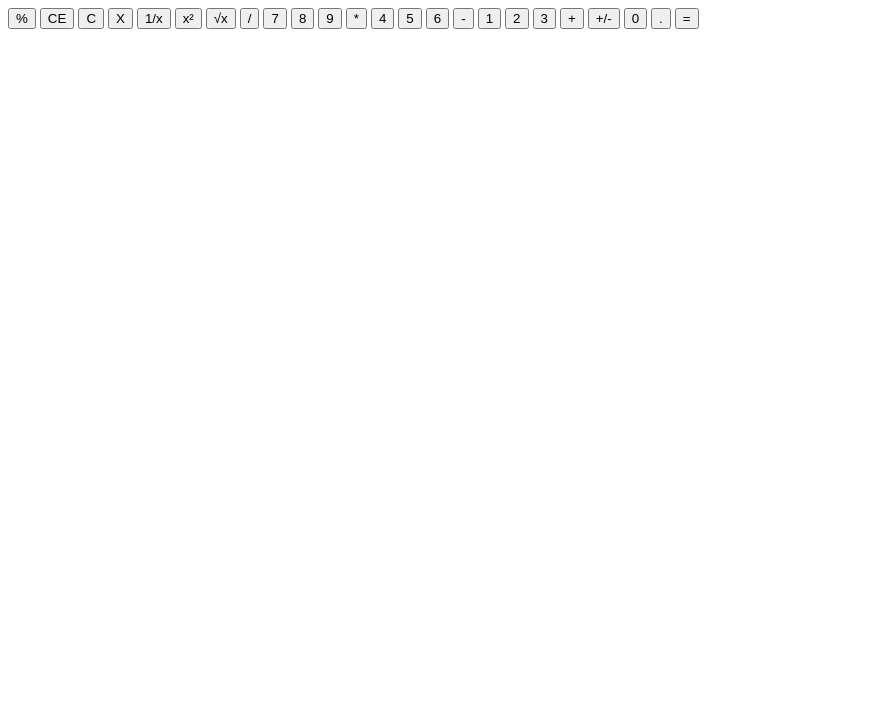
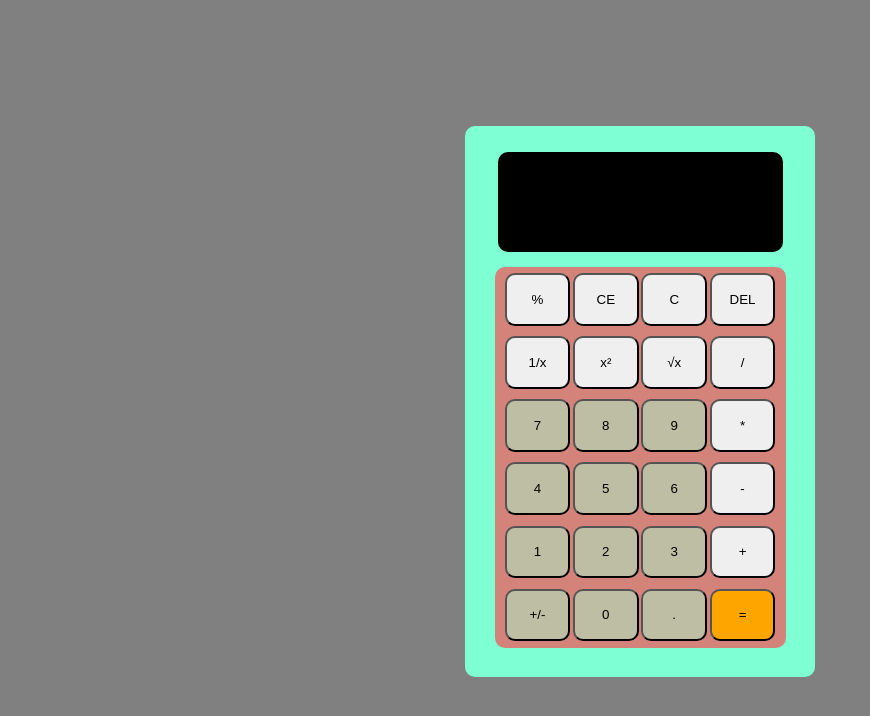
Before and after one commit to Darknab/calculator, a plain HTML site: page index.html in a window 1280 px wide. Shown: the whole page, without its empty margins (0-870 px from the left). Drawn offline with Linux system fonts and the light colour scheme.

Commit message:
added principal style to the page

```diff
--- a/index.html
+++ b/index.html
@@ -17,26 +17,26 @@
         <button id ="percent">%</button>
         <button id ="ce">CE</button>
         <button id ="clear">C</button>
-        <button id ="del">X</button>
+        <button id ="del">DEL</button>
         <button id ="inverse">1/x</button>
         <button id ="squared">x²</button>
         <button id ="root">√x</button>
         <button id ="divide">/</button>
-        <button id ="key7">7</button>
-        <button id ="key8">8</button>
-        <button id ="key9">9</button>
+        <button class = "numeric" id ="key7">7</button>
+        <button class = "numeric" id ="key8">8</button>
+        <button class = "numeric" id ="key9">9</button>
         <button id ="multiply">*</button>
-        <button id ="key4">4</button>
-        <button id ="key5">5</button>
-        <button id ="key6">6</button>
+        <button class = "numeric" id ="key4">4</button>
+        <button class = "numeric" id ="key5">5</button>
+        <button class = "numeric" id ="key6">6</button>
         <button id ="substract">-</button>
-        <button id ="key1">1</button>
-        <button id ="key2">2</button>
-        <button id ="key3">3</button>
+        <button class = "numeric" id ="key1">1</button>
+        <button class = "numeric" id ="key2">2</button>
+        <button class = "numeric" id ="key3">3</button>
         <button id ="add">+</button>
-        <button id ="negative">+/-</button>
-        <button id ="key0">0</button>
-        <button id ="dot">.</button>
+        <button class = "numeric" id ="negative">+/-</button>
+        <button class = "numeric" id ="key0">0</button>
+        <button class = "numeric" id ="dot">.</button>
         <button id ="result">=</button>
     </div>
     <script src="script.js"></script>
--- a/style.css
+++ b/style.css
@@ -0,0 +1,59 @@
+body {
+    background-color: grey;
+    position: relative;
+    height: 1000px;
+}
+
+.container {
+    width: 300px;
+    height: 500px;
+    margin: 10% auto;
+    background-color: aquamarine;
+    padding: 2%;
+    border-radius: 10px;
+}
+
+.display {
+    width: 95%;
+    height: 20%;
+    background-color: black;
+    margin: auto;
+    border-radius: 10px;
+
+}
+
+.keyboard {
+    width: 95%;
+    height: 75%;
+    background-color: rgba(236, 97, 97, 0.784);
+    margin: 5% auto 5% auto;
+    border-radius: 10px;
+    display: flex;
+    flex-wrap: wrap;
+    justify-content: center;
+    align-items: center;
+    gap: 1%;
+    padding: 1%;
+}
+
+button {
+   height: 14%;
+   width: 23%;
+   border-radius: 10px;
+}
+
+button:hover {
+    background-color: rgb(190, 190, 164);
+}
+
+.numeric {
+    background-color: rgb(190, 190, 164);
+}
+
+.numeric:hover {
+    background-color: white;
+}
+
+#result {
+    background-color: orange;
+}
```
